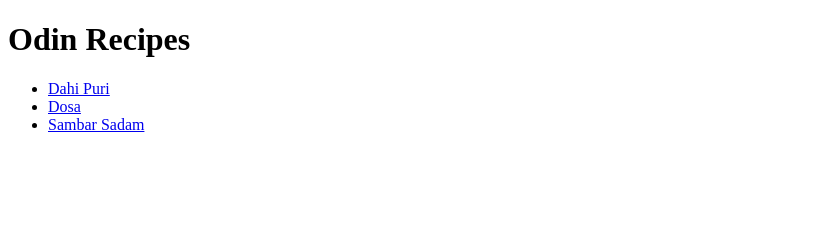
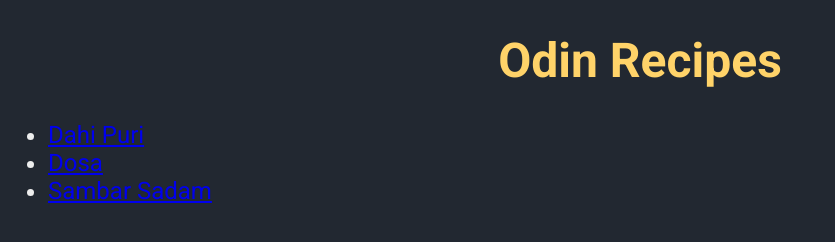
Before and after one commit to tejuthomass/odin-recipes, a plain HTML site: page index.html in a window 1280 px wide. Shown: the whole page, without its empty margins (0-835 px from the left). Drawn offline with Linux system fonts and the light colour scheme.

Commit message:
Add: styles with beginner properties

```diff
--- /dev/null
+++ b/css/style.css
@@ -0,0 +1,18 @@
+@import url('https://fonts.googleapis.com/css2?family=Roboto:ital,wght@0,100;0,300;0,400;0,500;0,700;0,900;1,100;1,300;1,400;1,500;1,700;1,900&display=swap');
+
+body {
+    font-family: "Roboto", sans-serif;
+    background-color: #222831;
+}
+
+li, p {
+    font-size: 1.5em;
+    color: hsl(0, 0%, 93%);
+    text-align: justify;
+}
+
+h1, h2 {
+    font-size: 3em;
+    color: #FFD369;
+    text-align: center;
+}
--- a/index.html
+++ b/index.html
@@ -3,14 +3,17 @@
     <head>
         <meta charset="UTF-8">
         <title>Odin Recipes</title>
+        <link rel="stylesheet" href="./css/style.css">
     </head>
     <body>
+        <div>
             <h1>Odin Recipes</h1>
             <ul>
                 <li><a href="./recipes/dhai-puri.html">Dahi Puri</a></li>
                 <li><a href="./recipes/dosa.html">Dosa</a></li>
                 <li><a href="./recipes/sambar-sadam.html">Sambar Sadam</a></li>
             </ul>
+        </div>
 
     </body>
 </html>
```
Also changed, not shown: recipes/dhai-puri.html (+1 -0 lines), recipes/dosa.html (+1 -0 lines), recipes/sambar-sadam.html (+1 -0 lines). Lines whose indentation alone changed are shown as unchanged.
